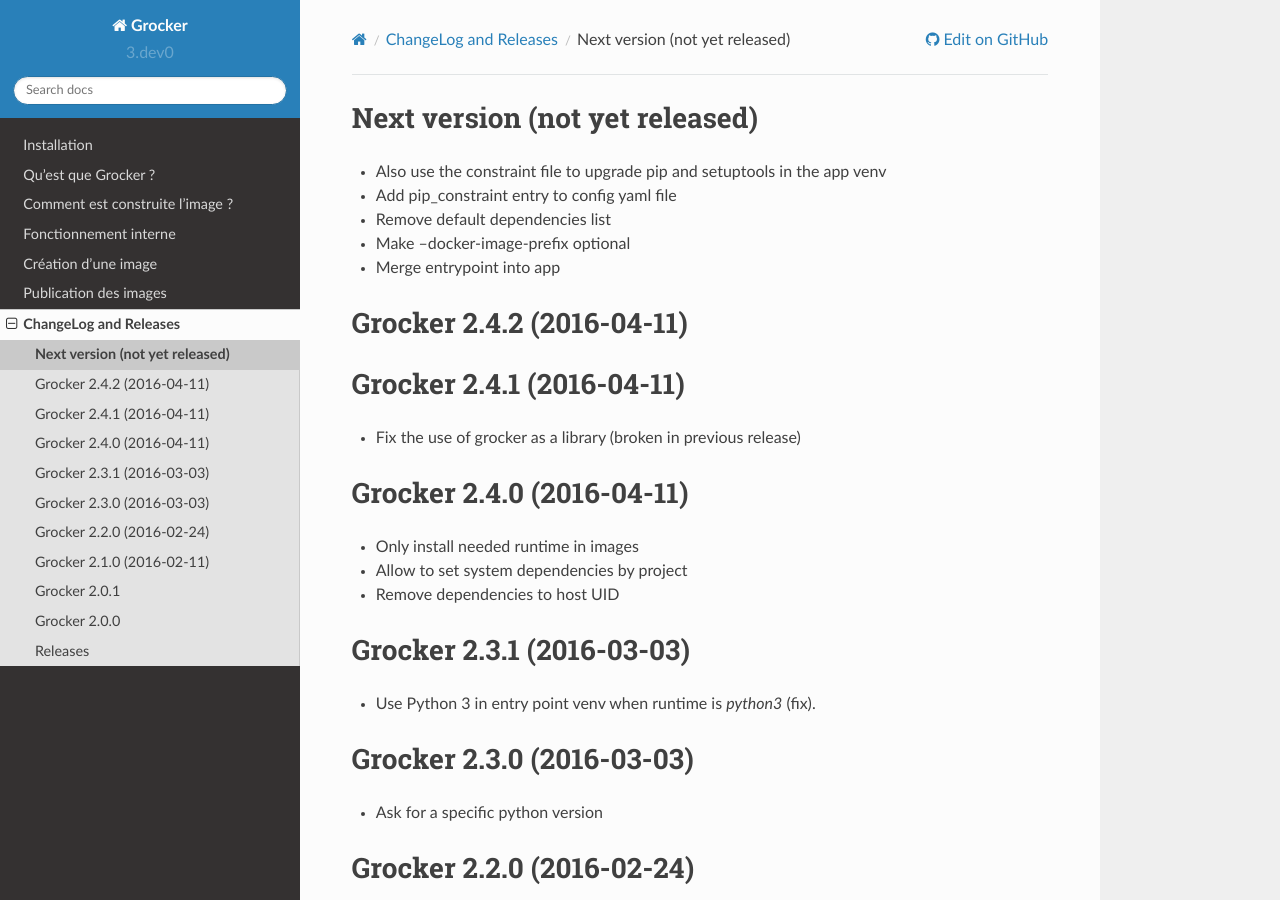
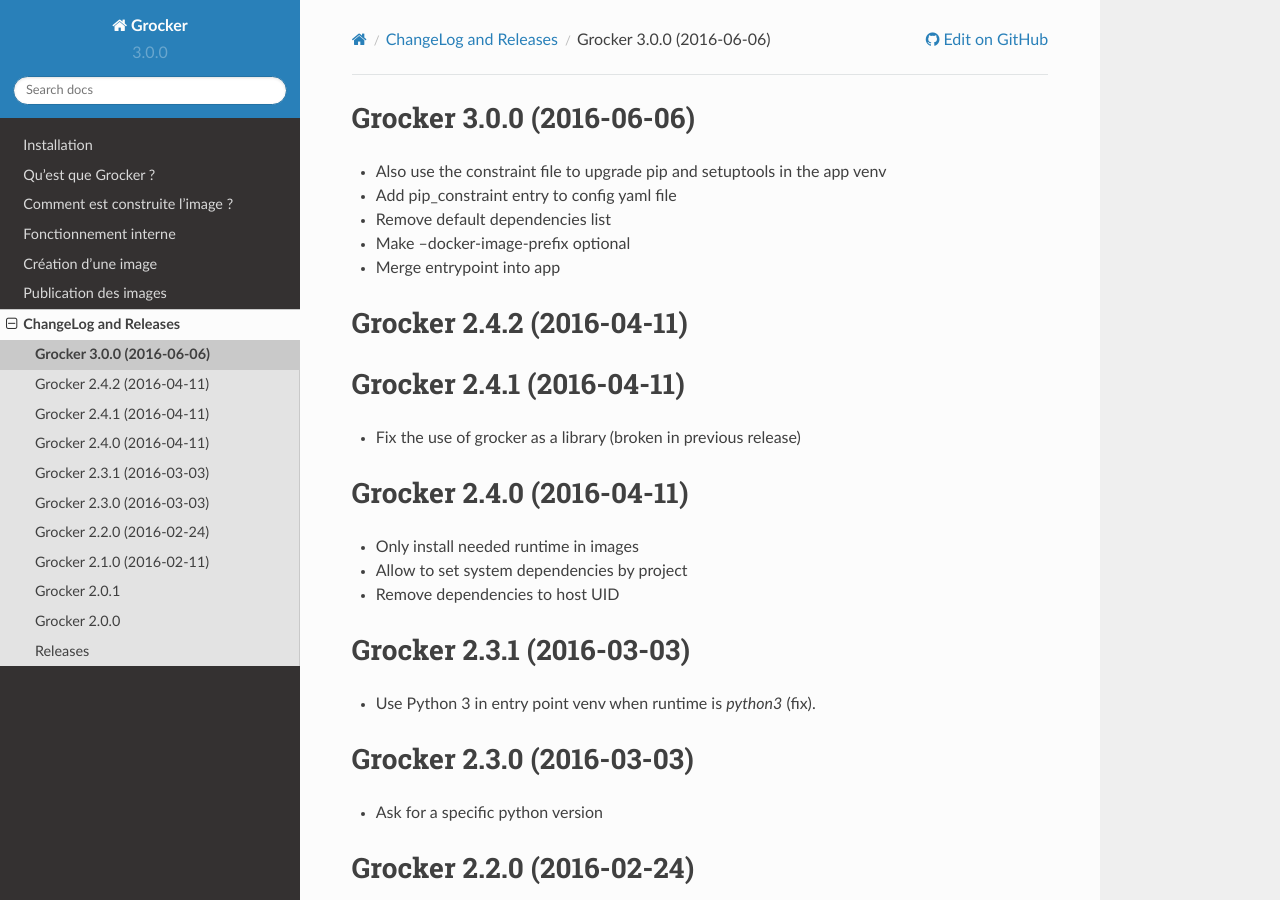
Before and after one commit to Polyconseil/grocker, a Sphinx documentation site: the page built from docs/changelog.rst, in a window 1280 px wide and 900 px high. Built offline with Sphinx 7.4.7 and the Read the Docs theme 2.0.0, drawn with Linux system fonts in a browser that asks for light colours.

Commit message:
Release version v3.0.0
Released-with: blease v2016.06.06.00712+1f8d4877
Signed-off-by: Fabien Bochu <fabien.bochu@polyconseil.fr>

```diff
--- a/docs/changelog.rst
+++ b/docs/changelog.rst
@@ -1,5 +1,5 @@
-Next version (not yet released)
--------------------------------
+Grocker 3.0.0 (2016-06-06)
+--------------------------
 
 - Also use the constraint file to upgrade pip and setuptools in the app venv
 - Add pip_constraint entry to config yaml file
--- a/docs/releases/index.rst
+++ b/docs/releases/index.rst
@@ -2,6 +2,7 @@
 --------
 
 .. toctree::
+   3.0.0.rst
    2.4.2.rst
    2.4.1.rst
    2.4.0.rst
--- a/grocker/__init__.py
+++ b/grocker/__init__.py
@@ -3,7 +3,7 @@
 
 from __future__ import absolute_import, division, print_function, unicode_literals
 
-__version__ = '3.dev0'
+__version__ = '3.0.0'
 __copyright__ = '2015, Polyconseil'
 __description__ = 'Docker image builder'
 
```
Also changed, not shown: docs/releases/3.0.0.rst (added, +19 -0 lines).
